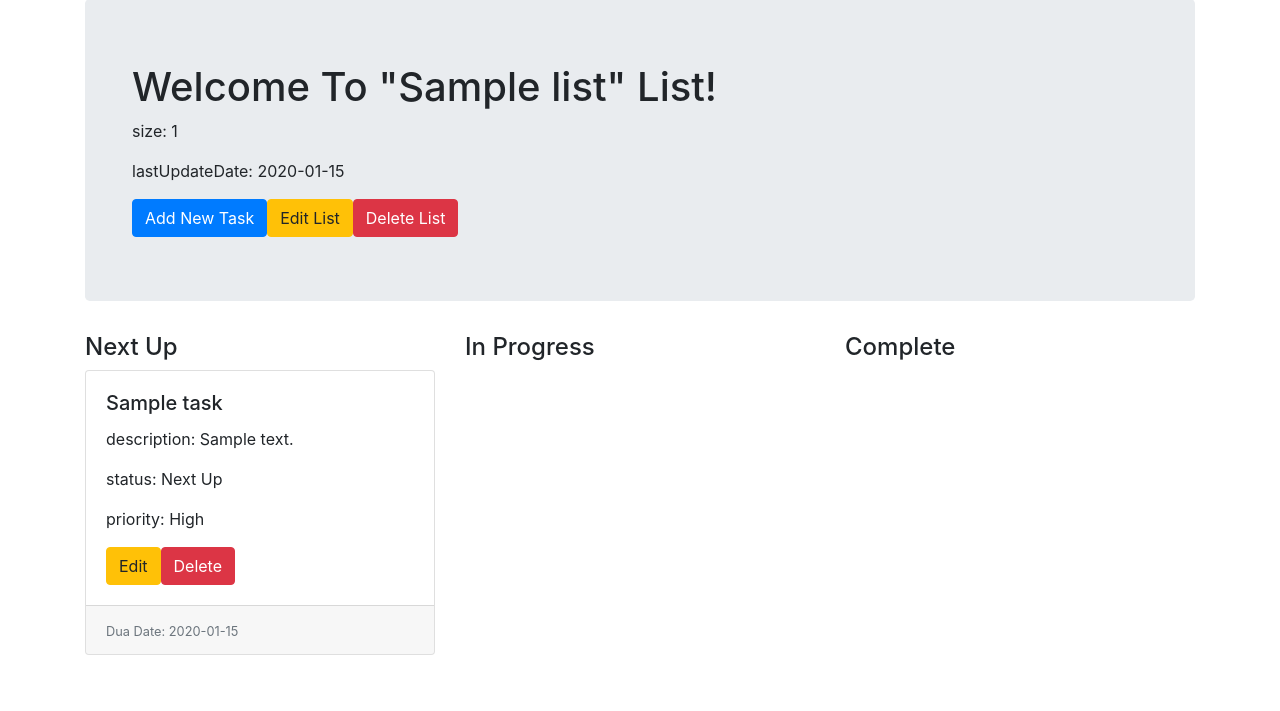
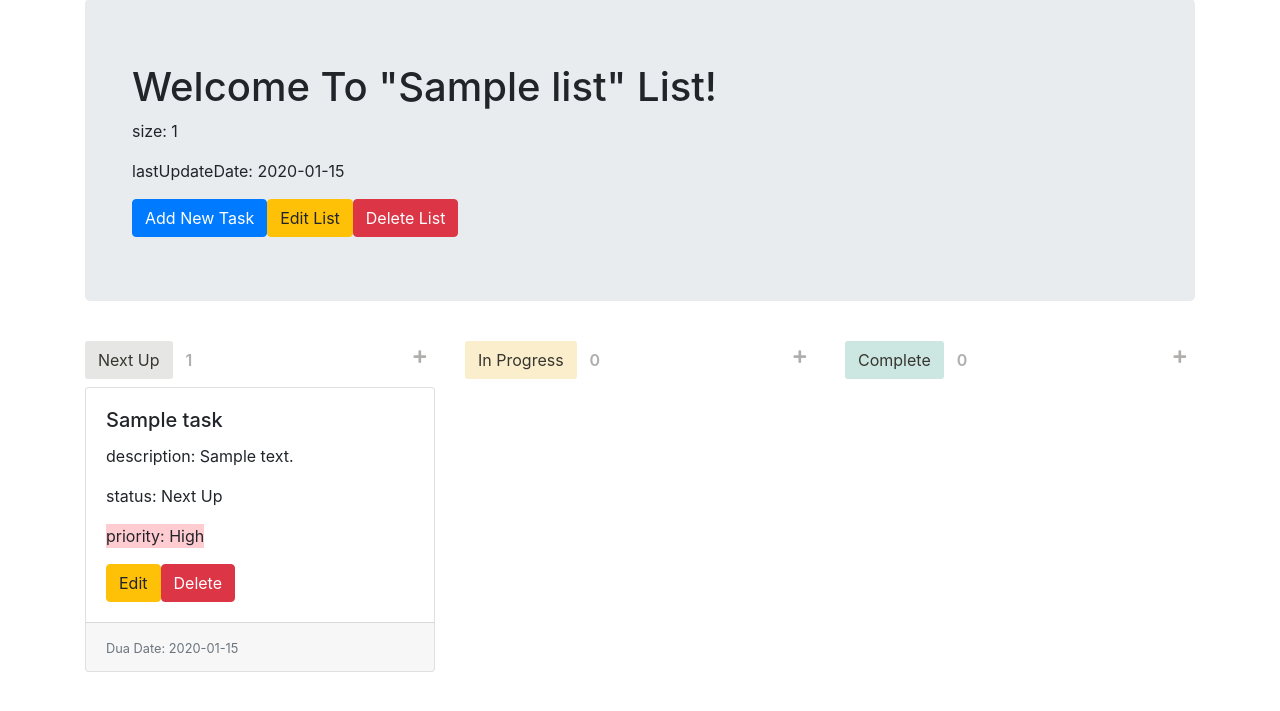
Before and after one commit to IlanitSmul/TodoApp, a Node server app: page /lists/600000000000000000000001 in a window 1280 px wide. Shown: the part 57-768 px from the top of the page. Run offline with Node 20, Linux system fonts and the light colour scheme; tables that the repository leaves empty hold one stand-in row (values such as "Sample post"); some libraries are stand-ins or nearby versions.

Commit message:
style status titles

```diff
--- a/public/stylesheets/main.css
+++ b/public/stylesheets/main.css
@@ -0,0 +1,44 @@
+
+/* priority */
+
+.High {
+    width: max-content;
+    background: rgba(255, 0, 26, 0.2);
+}
+
+.Medium {
+    width: max-content;
+    background: rgba(233, 168, 0, 0.2);
+}
+
+.Low {
+    width: max-content;
+    background: rgba(0, 135, 107, 0.2);
+}
+
+/* status */
+
+.status-btn-title{
+    color: rgb(55, 53, 47);
+    border-radius: 3px;
+}
+
+.status-btn-number{
+    color: rgba(55, 53, 47 ,0.4);
+    font-weight: 600;
+}
+
+.status-btn-next-up {
+    background: rgba(206, 205, 202, 0.5);
+}
+.status-btn-in-progress {
+    background: rgba(233, 168, 0, 0.2);
+}
+.status-btn-complete {
+    background: rgba(0, 135, 107, 0.2);
+}
+
+.status-btn-plus{
+    color: rgba(55, 53, 47 ,0.4);
+    font-size: 0.9em;
+}
--- a/views/lists/show.ejs
+++ b/views/lists/show.ejs
@@ -1,7 +1,18 @@
 <%- include ("../partials/header"); %>
+
+<% var statusOptions =
+[ { id: "next-up", name: "Next Up" },
+{ id: "in-progress", name: "In Progress" },
+{ id: "complete", name: "Complete" } ]; %>
+
+<% var priorityOptions =
+[ { id: "high",    name: "High" },
+{ id: "medium",  name: "Medium" },
+{ id: "low",     name: "Low" } ]; %>
 
 <div class="container">
 
+    <!-- list overview -->
     <header class="jumbotron">
         <div class="container">
 
@@ -22,17 +33,44 @@
         </div>
     </header>
 
-    <% var statusOptions =
-    [ { id: "next-up", name: "Next Up" },
-    { id: "in-progress", name: "In Progress" },
-    { id: "complete", name: "Complete" } ]; %>
-
+    <!-- list tasks -->
     <div class="row row-cols-1 row-cols-md-3">
 
         <% statusOptions.forEach(function(status){ %>
 
         <div class="col">
-            <h4><%= status.name %></h3>
+
+            <div class="d-flex flex-row my-2">
+
+                <!-- title of col todo: use "p" instead of "button" -->
+                <div>
+                    <button type="button" class="btn btn-md status-btn-title status-btn-<%= status.id %>">
+                        <%= status.name %>
+                    </button>
+                </div>
+
+                <!-- num of tasks in col todo: use "p" instead of "button" -->
+                <div>
+                    <button type="button" class="btn btn-md status-btn-number">
+                        <%=
+                        list.tasks.filter(function(task){
+                            return task.status === status.name;
+                        }).length;
+                    %>
+                    </button>
+                </div>
+
+                <!-- add task "+" buttom -->
+                <div class="ml-auto">
+                    <form action="/lists/<%= list._id %>/tasks/new_task" method="POST">
+                        <input type="hidden" name="status" value="<%= status.id %>">
+                        <button type="submit" class="btn btn-sm status-btn-plus">
+                            <i class="fas fa-plus"></i>
+                        </button>
+                    </form>
+                </div>
+
+            </div>
 
             <% list.tasks.forEach(function(task){ %>
             <% if (task.status === status.name) { %>
@@ -43,7 +81,7 @@
                     <h5 class="card-title"><%= task.title %></h5>
                     <p class="card-text">description: <%= task.description %></p>
                     <p class="card-text">status: <%= task.status %></p>
-                        <p class="card-text">priority: <%= task.priority %></p>
+                    <p class="card-text <%= task.priority %>">priority: <%= task.priority %></p>
 
                     <!-- edit task / delete task buttons -->
                     <div style="display: flex;">
@@ -64,10 +102,9 @@
             </div>
             <% } %>
             <% }) %>
+
         </div>
-
         <% }) %>
-
     </div>
 
 </div>
--- a/views/partials/header.ejs
+++ b/views/partials/header.ejs
@@ -3,8 +3,18 @@
 
 <head>
     <title>TodoApp</title>
+
+    <!-- fontawesome -->
+    <link rel="stylesheet" href="https://use.fontawesome.com/releases/v5.13.0/css/all.css"
+        integrity="sha384-Bfad6CLCknfcloXFOyFnlgtENryhrpZCe29RTifKEixXQZ38WheV+i/6YWSzkz3V" crossorigin="anonymous">
+    <!-- bootstrap -->
     <link rel="stylesheet" href="https://stackpath.bootstrapcdn.com/bootstrap/4.5.0/css/bootstrap.min.css">
+    <!-- jquery -->
+    <script src="https://code.jquery.com/jquery-3.5.1.js"
+        integrity="sha256-QWo7LDvxbWT2tbbQ97B53yJnYU3WhH/C8ycbRAkjPDc=" crossorigin="anonymous"></script>
+    <!-- main.css -->
     <link rel="stylesheet" href="/stylesheets/main.css">
+
 </head>
 
 <body>
--- a/views/tasks/new.ejs
+++ b/views/tasks/new.ejs
@@ -31,7 +31,8 @@
                             <div class="col">
                                 <div class="form-check-inline">
                                     <input class="form-check-input" type="radio" name="task[status]"
-                                        id="status-radio-<%= status.id %>" value="<%= status.name %>">
+                                        id="status-radio-<%= status.id %>" value="<%= status.name %>"
+                                        <% if (default_status === status.id) { %> checked <% } %>>
                                     <label class="form-check-label" for="status-radio-<%= status.id %>">
                                         <%= status.name %>
                                     </label>
```
Also changed, not shown: routes/tasks.js (+11 -0 lines). Lines whose indentation alone changed are shown as unchanged.
